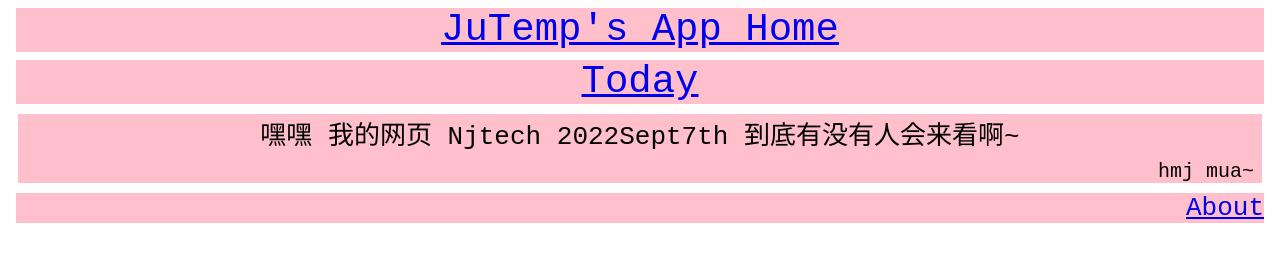
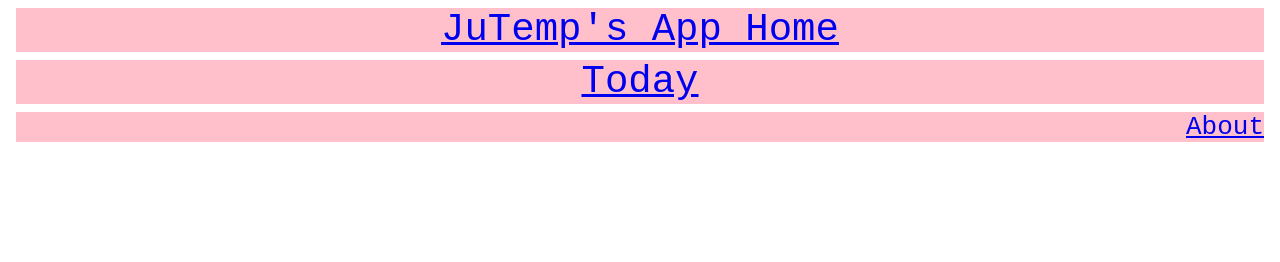
Before and after one commit to JuTemp/Webpage, a plain HTML site: page index.html in a window 1280 px wide. Drawn offline with Linux system fonts and the light colour scheme.

Commit message:
Webpage0907

```diff
--- a/index.html
+++ b/index.html
@@ -12,7 +12,7 @@
 		<div class="cm">
 			<a href="javascript:onclickToday()">Today</a>
 		</div>
-		<div class="cm fontsizeSmall" style="margin:10px;" id="content">
+		<div class="cm fontsizeSmall displayNone" style="margin:10px;" id="content">
 			嘿嘿 我的网页  Njtech 2022Sept7th 到底有没有人会来看啊~
 			<div class="cm" style="text-align:end; font-size:x-large;">hmj mua~</div>
 		</div>
```
